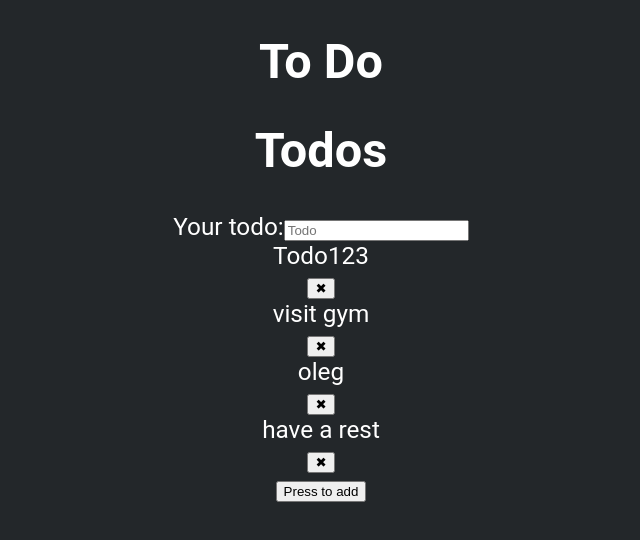
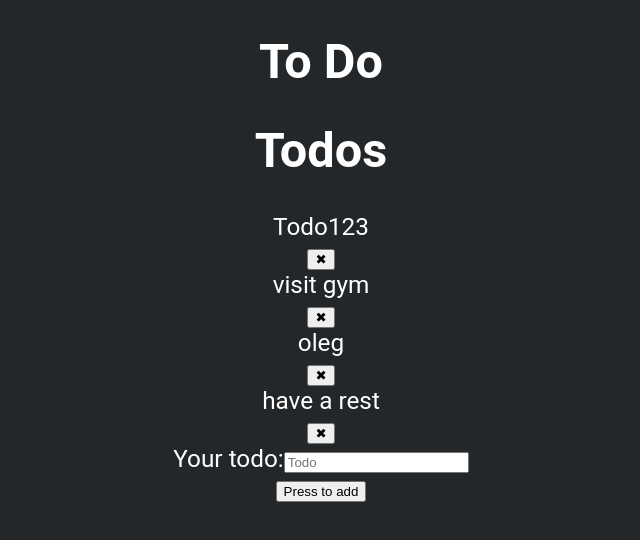
Before and after one commit to st1lson/Web, a React (Create React App) app in the folder Lab3/client/: page / in a window 1280 px wide. Shown: the top 540 px of the page, without its empty margins (319-959 px from the left). Built offline with nearby package versions, Linux system fonts and the light colour scheme.

Commit message:
Fix wrong DB request

```diff
--- a/Lab3/client/src/components/Form/Form.jsx
+++ b/Lab3/client/src/components/Form/Form.jsx
@@ -25,24 +25,23 @@ export default class Form extends Component {
     };
 
     todoClickHanlder = (event, element) => {
-        let { todos, toDelete } = this.state;
+        const { todos } = this.state;
 
         let index = todos.indexOf(element);
-        toDelete = todos[index];
+        const item = todos[index];
 
         todos.splice(index, 1);
         this.setState({
             todos,
-            toDelete
+            toDelete: item
         });
+
+        console.log(item);
     };
 
     onSubmit = event => {
         event.preventDefault();
 
-        const { toDelete } = this.state;
-
-        console.log(toDelete);
         async function fetchGraphQL(operationsDoc, operationName, variables) {
             const result = await fetch(
                 'https://arriving-chamois-37.hasura.app/v1/graphql',
@@ -65,16 +64,23 @@ export default class Form extends Component {
         }
 
         const operationsDoc = `
-            query MyQuery {
+           query MyQuery {
                 todo {
                     Task
                 }
             }
-            mutation MyMutation {
-                delete_todo(where: {Task: {_eq: "${toDelete}"}) {
+
+            mutation deleteTask {
+                delete_todo(where: {Task: {_eq: "${this.state.toDelete}"}}) {
                   affected_rows
                 }
               }
+
+            mutation updateTask {
+                update_todo(where: {Task: {_eq: "ttttt"}}, _set: {Task: "ttt"}) {
+                  affected_rows
+                }
+            }
         `;
 
         function fetchMyQuery() {
@@ -85,13 +91,12 @@ export default class Form extends Component {
             const { errors, data } = await fetchMyQuery();
 
             if (errors) {
+                // handle those errors like a pro
                 console.error(errors);
             }
 
-            this.setState = {
-                todos: data.todo
-            }
-            console.log(data.todo);
+            // do something great with this precious data
+            console.log(data);
         }
 
         startFetchMyQuery();
@@ -104,15 +109,8 @@ export default class Form extends Component {
             <div className={Style.Wrapper}>
                 <h1 className={Style.Title}>Todos</h1>
                 <form className={Style.Form}
-                    onSubmit={this.onSubmit}>
-                    <Input
-                        labelText="Your todo:"
-                        placeholder="Todo"
-                        name="newTodo"
-                        type="text"
-                        value={newTodo}
-                        onChange={event => this.onChange(event, 'newTodo')}
-                    />
+                    onSubmit={this.onSubmit}
+                    method="Post">
                     <div className={Style.TodoWrapper}>
                         {todos.map(element => (
                             <Todo
@@ -123,6 +121,14 @@ export default class Form extends Component {
                             </Todo>
                         ))}
                     </div>
+                    <Input
+                        labelText="Your todo:"
+                        placeholder="Todo"
+                        name="newTodo"
+                        type="text"
+                        value={newTodo}
+                        onChange={event => this.onChange(event, 'newTodo')}
+                    />
                     <Button type="submit" disabled={loading}>
                         Press to add
                     </Button>
```
